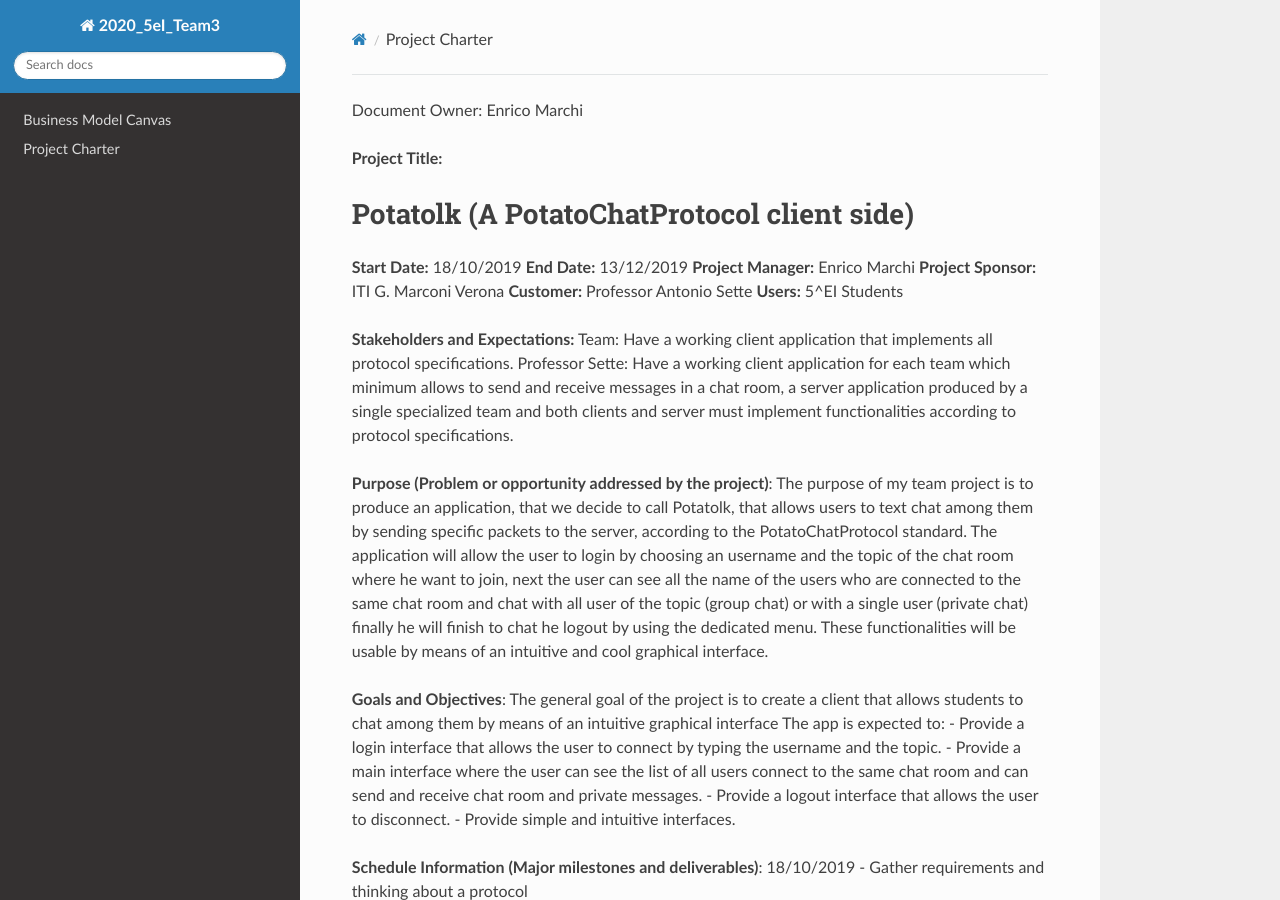
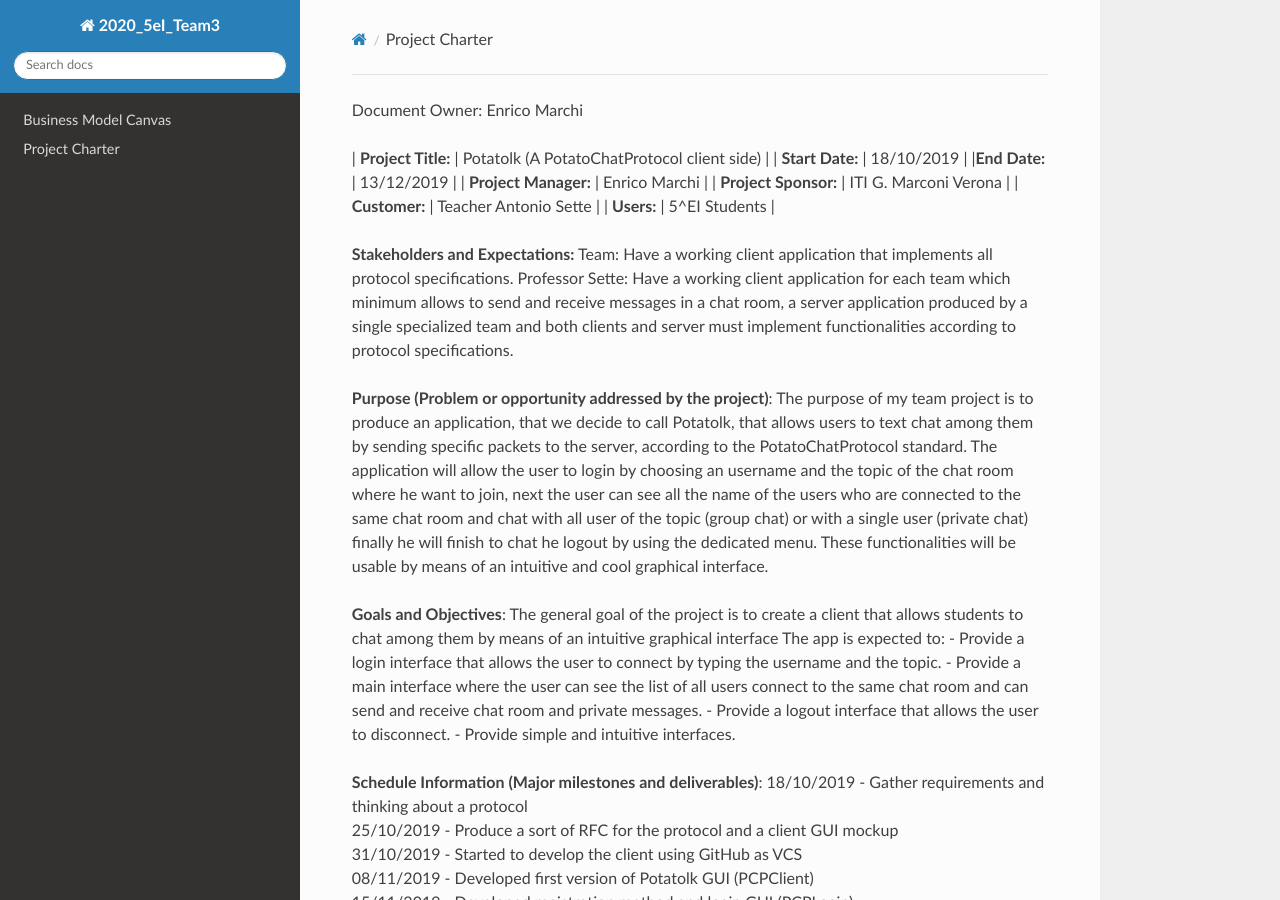
Before and after one commit to enricomarchidev/Potatolk, an MkDocs documentation site: the page built from docs/Project Charter.md, in a window 1280 px wide and 900 px high. Built offline with MkDocs 1.6.1, drawn with Linux system fonts in a browser that asks for light colours; nearby versions of some CDN libraries.

Commit message:
Update Project Charter.md

```diff
--- a/docs/Project Charter.md
+++ b/docs/Project Charter.md
@@ -1,13 +1,12 @@
 Document Owner: Enrico Marchi
 
-**Project Title:**
-# Potatolk (A PotatoChatProtocol client side)
-**Start Date:** 18/10/2019
-**End Date:** 13/12/2019
-**Project Manager:** Enrico Marchi
-**Project Sponsor:** ITI G. Marconi Verona
-**Customer:** Professor  Antonio Sette
-**Users:** 5^EI Students
+| **Project Title:** | Potatolk (A PotatoChatProtocol client side) |
+| **Start Date:** | 18/10/2019 |
+|**End Date:** | 13/12/2019 |
+| **Project Manager:** | Enrico Marchi |
+| **Project Sponsor:** | ITI G. Marconi Verona |
+| **Customer:** | Teacher Antonio Sette |
+| **Users:** | 5^EI Students |
 
 **Stakeholders and Expectations:**
 Team: Have a working client application that implements all protocol specifications.
```
